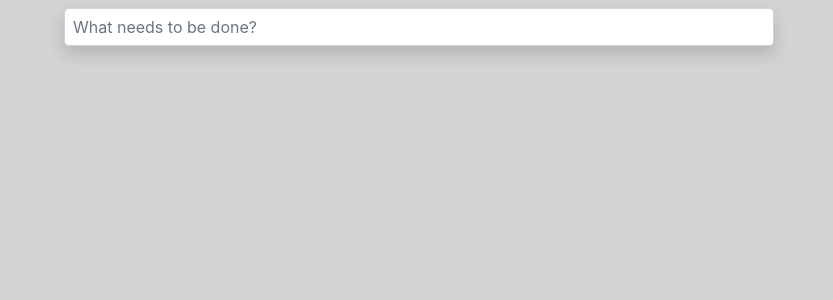
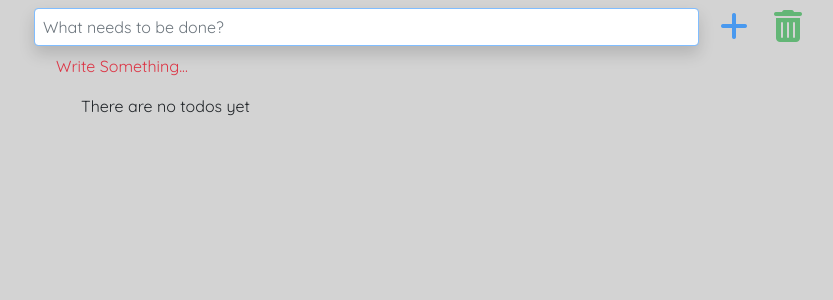
Before and after one commit to mizrahiomer/todolist, a React (Create React App) app: page / in a window 1280 px wide. Shown: the top 300 px of the page, without its empty margins (44-877 px from the left). Built offline with nearby package versions, Linux system fonts and the light colour scheme.

Commit message:
update and design changes

```diff
--- a/public/index.html
+++ b/public/index.html
@@ -14,6 +14,7 @@
   <link rel="manifest" href="%PUBLIC_URL%/manifest.json" />
   <link rel="stylesheet" href="https://stackpath.bootstrapcdn.com/bootstrap/4.4.1/css/bootstrap.min.css"
     integrity="sha384-Vkoo8x4CGsO3+Hhxv8T/Q5PaXtkKtu6ug5TOeNV6gBiFeWPGFN9MuhOf23Q9Ifjh" crossorigin="anonymous">
+  <link href="https://fonts.googleapis.com/css?family=Quicksand&display=swap" rel="stylesheet">
   <script src="https://kit.fontawesome.com/a38fe824ea.js" crossorigin="anonymous"></script>
   <!--
       Notice the use of %PUBLIC_URL% in the tags above.
--- a/src/components/Task.js
+++ b/src/components/Task.js
@@ -5,14 +5,24 @@ const Task = (props) => {
     const border = props.isComplete ? 'border-success' : 'border-danger';
     const completeBtn = props.isComplete ? 'far fa-2x fa-check-circle text-success mx-2' : 'far fa-2x fa-circle mx-2';
     const completeTxt = props.isComplete ? cls.complete : 'd-inline'
+    const taskContent = props.isEditing ?
+        <form onSubmit={props.editSubmit}>
+            <input autoFocus type='text' value={props.contentEdit} className='d-inline form-control p-2' onChange={props.onEdit} onBlur={props.editSubmit} />
+        </form>
+        : <h2 className={completeTxt}>{props.content}</h2>;
+    const editBtn = !props.isEditing ?
+        <button className='btn btn-primary mx-1' onClick={props.edit}><i className="fas fa-edit"></i></button> :
+        <button className='btn btn-success mx-1' onClick={props.editSubmit}><i className="fas fa-check"></i></button>
     return (
-        <li className={cls.task + ' col-sm-6 my-2'} onDragOver={props.dragOver}>
-            <div className={'bg-light shadow p-2 border rounded ' + border} draggable onDragStart={props.dragStart} onDragEnd={props.dragEnd}>
-                <i onClick={props.complete} className={completeBtn}></i>
-                <h4 className={completeTxt}>{props.name}</h4>
-                <p className='text-secondary'>{props.date}</p>
-                <button className='btn btn-danger mx-1' onClick={props.delete}>Delete</button>
-                <button className='btn btn-primary mx-1'>Edit</button>
+        <li className={cls.task + ' card p-2 m-2 col-sm-6 border ' + border} onDragOver={props.dragOver}>
+            <div draggable onDragStart={props.dragStart} onDragEnd={props.dragEnd}>
+                {!props.isEditing ? <i onClick={props.complete} className={completeBtn}></i> : null}
+                {taskContent}
+                <p className='text-muted h6'>{props.date}</p>
+                <div className='text-right'>
+                    <button className='btn btn-danger mx-1' onClick={props.delete}><i className="fas fa-trash-alt"></i></button>
+                    {editBtn}
+                </div>
             </div>
         </li>
     )
--- a/src/components/Task.module.css
+++ b/src/components/Task.module.css
@@ -1,4 +1,7 @@
 
+body{
+    font-family: 'Quicksand', sans-serif;
+}
 li{
     list-style-type: none;
 }
@@ -11,10 +14,13 @@ li{
 div i {
     cursor: pointer;
 }
-div h5 {
+div h2 {
     word-wrap:break-word;
 }
 .complete {
     display:inline;
     text-decoration: line-through;
 }
+.add:focus {
+   font-size: 100px;
+}
--- a/src/components/Tasks.js
+++ b/src/components/Tasks.js
@@ -5,23 +5,46 @@ class Tasks extends Component {
     state = {
         newTask: '',
         tasks: [],
-        show: 'all'
+        editTask: '',
+        show: 'all',
+        error: true
     }
+
     onChangeHandler = e => {
-        console.log(e.target.value);
-        this.setState({ newTask: e.target.value });
+        this.setState({ newTask: e.target.value, error: e.target.value.length > 0 ? false : true });
+    }
+    onEditHandler = e => {
+        console.log(e.target.value)
+        this.setState({ editTask: e.target.value })
     }
     addTask = (event) => {
         event.preventDefault();
         const newTask = this.state.newTask;
         const options = { year: 'numeric', month: 'short', day: 'numeric', hour: 'numeric', minute: 'numeric' };
         const date = new Date().toLocaleDateString('en-US', options);
-        const id = this.state.tasks.length + 1 + newTask;
-        const task = { task: newTask, date: date, id: id, isComplete: false };
+        const id = this.state.tasks.length + newTask + date;
+        const task = { content: newTask, date: date, id: id, isComplete: false, isEditing: false };
         this.setState({
             tasks: [...this.state.tasks, task],
             newTask: '',
+            show: 'all',
+            error: true
         });
+    }
+    editTaskSubmit = (event, id) => {
+        event.preventDefault();
+        const tasks = [...this.state.tasks];
+        const index = tasks.findIndex(task => task.id === id);
+        const newTask = this.state.editTask;
+        const options = { year: 'numeric', month: 'short', day: 'numeric', hour: 'numeric', minute: 'numeric' };
+        const newDate = new Date().toLocaleDateString('en-US', options);
+        const newId = this.state.tasks.length + 1 + newTask + newDate;
+        tasks[index].content = newTask;
+        tasks[index].id = newId;
+        tasks[index].date = newDate;
+        tasks[index].isEditing = false;
+        this.setState({ tasks: tasks })
+
     }
     deleteTask = (id) => {
         this.setState(prevState => {
@@ -29,6 +52,15 @@ class Tasks extends Component {
                 tasks: prevState.tasks.filter(task => task.id !== id)
             };
         })
+    }
+    deleteAllTasks = () => {
+        this.setState({ tasks: [] })
+    }
+    editTask = (id) => {
+        const tasks = [...this.state.tasks];
+        const index = tasks.findIndex(task => task.id === id);
+        tasks[index].isEditing = !tasks[index].isEditing;
+        this.setState({ tasks: tasks, editTask: tasks[index].content });
     }
     completeTask = (id) => {
         const tasks = [...this.state.tasks];
@@ -75,13 +107,22 @@ class Tasks extends Component {
                 break;
             default: return;
         }
-        const tasks = filterTasks.map((task, i) => (
+        let tasks = null;
+        if (filterTasks.length === 0) {
+            tasks = <p>There are no todos yet</p>;
+        } else {
+            tasks = filterTasks.map((task, i) => (
                 <Task
                     key={task.id}
-                name={task.task}
+                    content={task.content}
+                    contentEdit={this.state.editTask}
                     date={task.date}
                     delete={() => this.deleteTask(task.id)}
+                    edit={() => this.editTask(task.id)}
+                    onEdit={(e) => this.onEditHandler(e)}
+                    editSubmit={(e) => this.editTaskSubmit(e, task.id)}
                     isComplete={task.isComplete}
+                    isEditing={task.isEditing}
                     complete={() => this.completeTask(task.id)}
                     dragStart={e => this.dragStart(e, i)}
                     dragOver={() => this.dragOver(i)}
@@ -90,24 +131,27 @@ class Tasks extends Component {
                 </Task>
 
             ));
-        const btnCls = 'btn shadow btn-sm m-2 '
+        }
         return (
             <div className='container'>
-                <form className='col-sm-8' onSubmit={this.addTask}>
-                    <input placeholder='What needs to be done?' value={this.state.newTask} className='form-control shadow m-2 p-2' onChange={this.onChangeHandler} />
+                <form className='row' onSubmit={this.addTask}>
+                    <input autoFocus type='text' placeholder='What needs to be done?' value={this.state.newTask} className='form-control d-inline col-sm-7 shadow m-2 p-2' onChange={this.onChangeHandler} />
+                    <button disabled={this.state.error ? true : false} type='submit' className='btn text-primary shadow-none'><i className="fas fa-2x fa-plus"></i></button>
+                    <button type='button' onClick={this.deleteAllTasks} disabled={this.state.tasks.length === 0 ? true : false} className='btn text-success shadow-none'><i class="fas fa-2x fa-trash-alt"></i></button>
                 </form>
+                {this.state.error ? <p className=' col-sm-2 text-danger'>Write Something...</p> : null}
+                {/* <button className='btn btn-primary m-4' onClick={() => console.log(this.state)}></button> */}
                 {this.state.tasks.length > 0 ?
                     <div className='container-fluid'>
-                        <button className={btnCls + 'btn-secondary'} onClick={() => this.showAll()}>All</button>
-                        <button className={btnCls + 'btn-danger'} onClick={() => this.showActive()}>Active</button>
-                        <button className={btnCls + 'btn-success'} onClick={() => this.showCompleted()}>Completed</button>
+                        <button className={this.state.show === 'all' ? ' btn btn-secondary m-2 btn-sm' : ' btn btn-outline-secondary m-2 btn-sm'} onClick={() => this.showAll()}>All</button>
+                        <button className={this.state.show === 'active' ? ' btn btn-danger m-2 btn-sm' : ' btn btn-outline-danger m-2 btn-sm'} onClick={() => this.showActive()}>Active</button>
+                        <button className={this.state.show === 'completed' ? ' btn btn-success m-2 btn-sm' : ' btn btn-outline-success m-2 btn-sm'} onClick={() => this.showCompleted()}>Completed</button>
                     </div> : null}
                 <ul>
                     {tasks}
                 </ul>
+
             </div>
-
-
         )
 
     }
```
Lines whose indentation alone changed are shown as unchanged.
